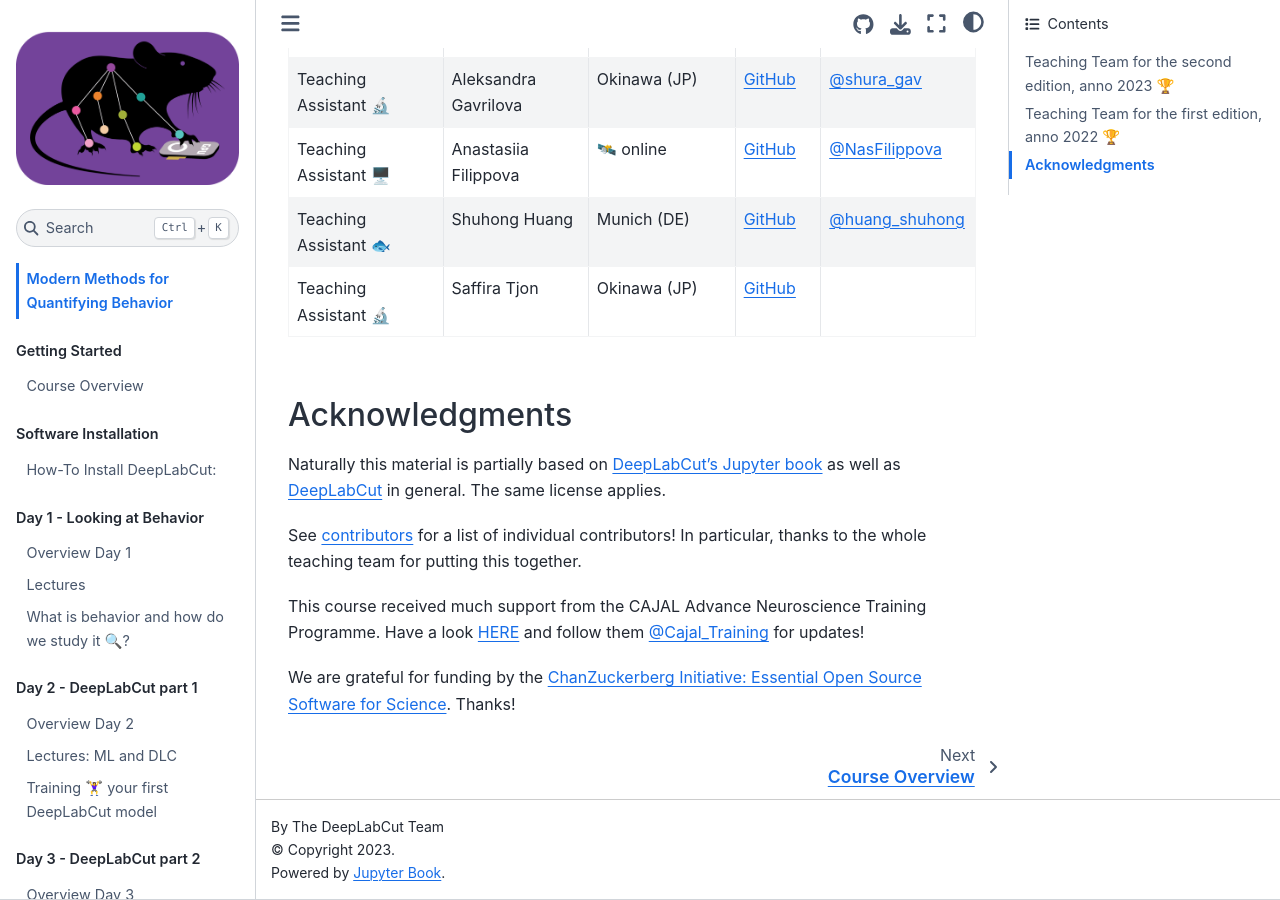
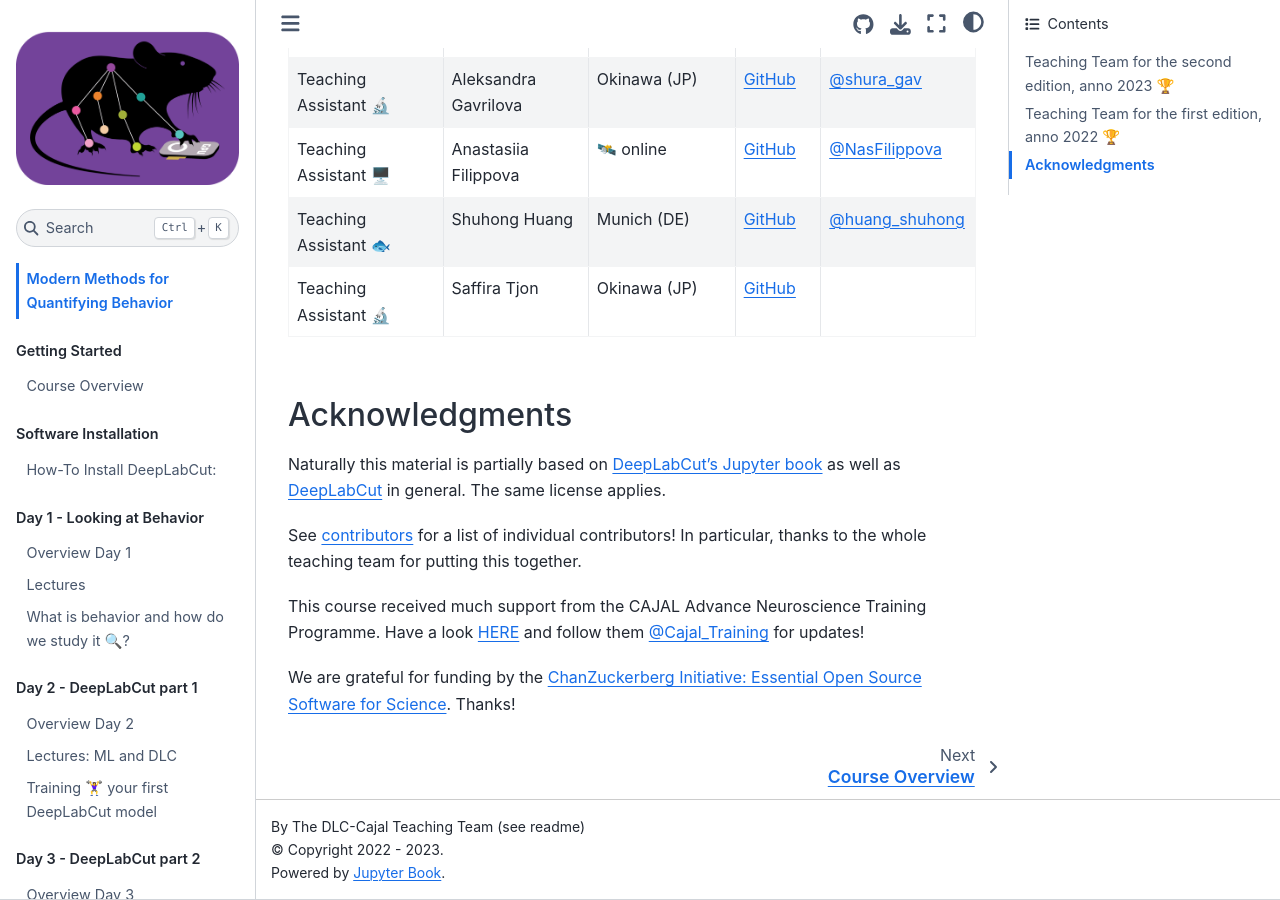
Before and after one commit to AlexEMG/DLC-Cajal-Course, a Jupyter Book: the page built from README.md, in a window 1280 px wide and 900 px high, scrolled down 3390 px. Built offline with Jupyter Book 1.0.4 settings and Sphinx 7.4.7 and the Sphinx Book theme 1.1.4, drawn with Linux system fonts in a browser that asks for light colours.

Commit message:
Update _config.yml

```diff
--- a/_config.yml
+++ b/_config.yml
@@ -1,5 +1,6 @@
 title: Cajal-DLC-Course
-author: The DeepLabCut Team
+author: The DLC-Cajal Teaching Team (see readme)
+copyright: "2022 - 2023"
 logo: content/images/logo.png
 only_build_toc_files: true
 
```
